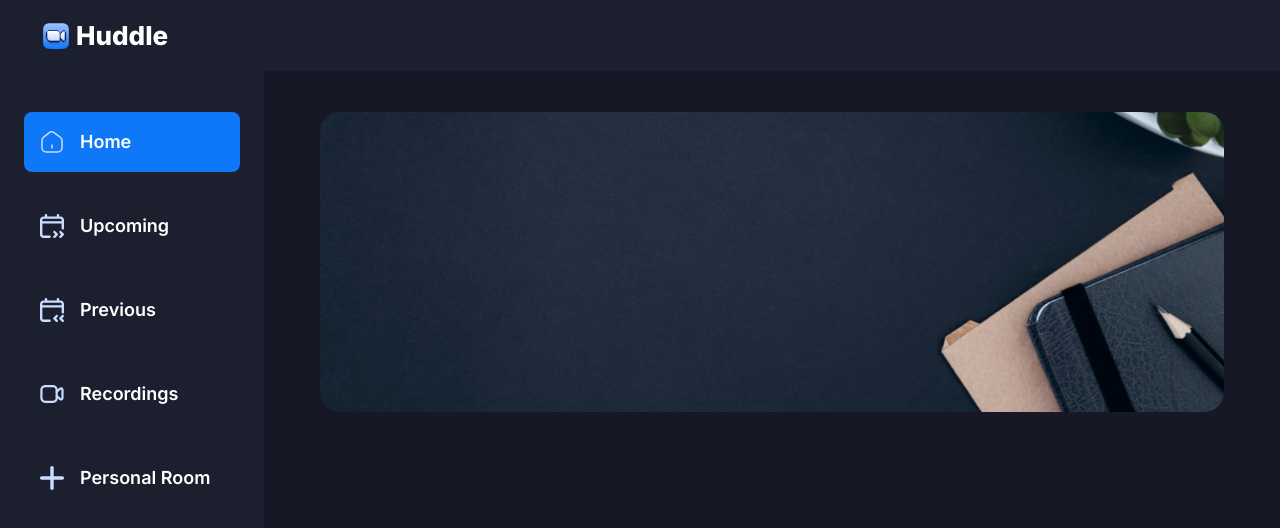
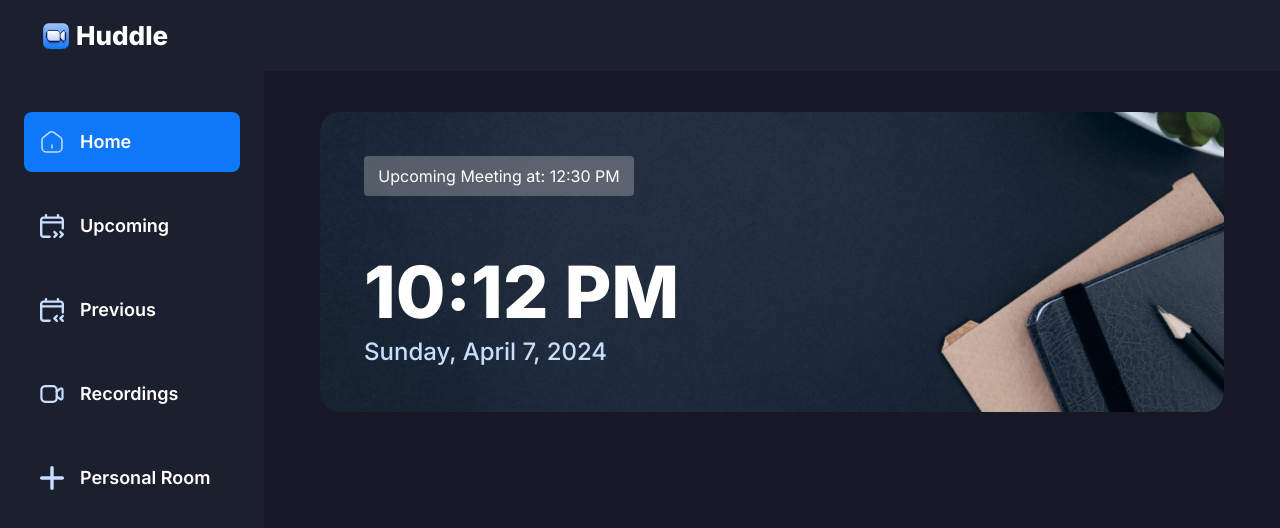
Before and after one commit to DoodleHub/huddle, a Next.js app: page / in a window 1280 px wide. Shown: the top 528 px of the page. Built offline with nearby package versions, Linux system fonts and the light colour scheme; no server answers.

Commit message:
feat: upcoming date and time hero

```diff
--- a/app/(root)/(home)/page.tsx
+++ b/app/(root)/(home)/page.tsx
@@ -1,9 +1,28 @@
 import React from 'react';
 
 const Home = () => {
+  const now = new Date();
+  const time = now.toLocaleTimeString('en-US', {
+    hour: '2-digit',
+    minute: '2-digit',
+  });
+  const date = new Intl.DateTimeFormat('en-US', { dateStyle: 'full' }).format(
+    now
+  );
+
   return (
     <section className="flex size-full flex-col gap-10 text-white">
-      <div className="h-[300px] w-full rounded-[20px] bg-hero bg-cover"></div>
+      <div className="h-[300px] w-full rounded-[20px] bg-hero bg-cover">
+        <div className="flex h-full flex-col justify-between max-md:px-5 max-md:py-8 lg:p-11">
+          <h2 className="glassmorphism max-w-[270px] rounded py-2 text-center text-base font-normal">
+            Upcoming Meeting at: 12:30 PM
+          </h2>
+          <div className="flex flex-col gap-2">
+            <h1 className="text-4xl font-extrabold lg:text-7xl">{time}</h1>
+            <p className="text-lg font-medium text-sky-1 lg:text-2xl">{date}</p>
+          </div>
+        </div>
+      </div>
     </section>
   );
 };
--- a/app/globals.css
+++ b/app/globals.css
@@ -6,6 +6,14 @@
   margin: 0;
   padding: 0;
   box-sizing: border-box;
+}
+
+/* ======== stream css overrides ======== */
+
+.glassmorphism {
+  background: rgba(255, 255, 255, 0.25);
+  backdrop-filter: blur(4px);
+  -webkit-backdrop-filter: blur(4px);
 }
 
 /* ==== clerk class override ===== */
--- a/tailwind.config.ts
+++ b/tailwind.config.ts
@@ -26,6 +26,9 @@
         blue: {
           1: '#0E78F9',
         },
+        sky: {
+          1: '#C9DDFF',
+        },
       },
       backgroundImage: {
         hero: 'url("/images/hero-background.png")',
```
